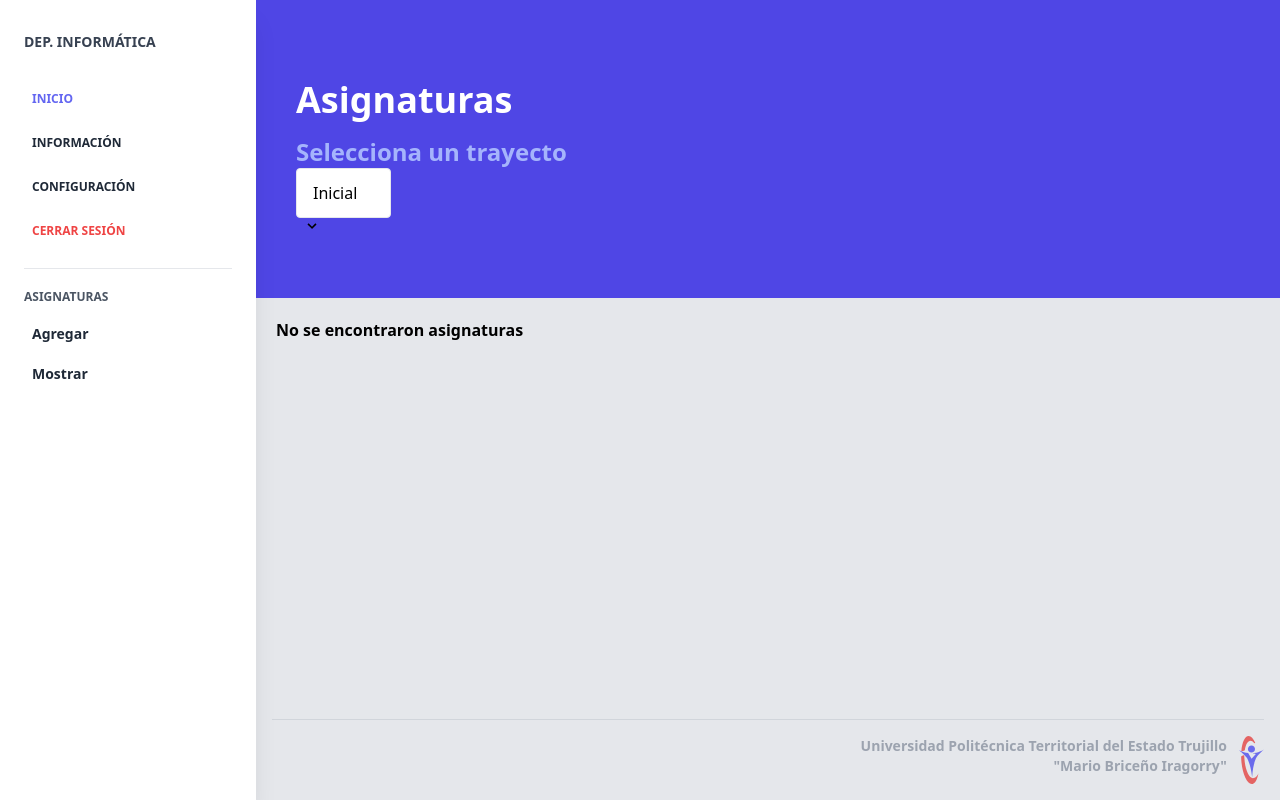
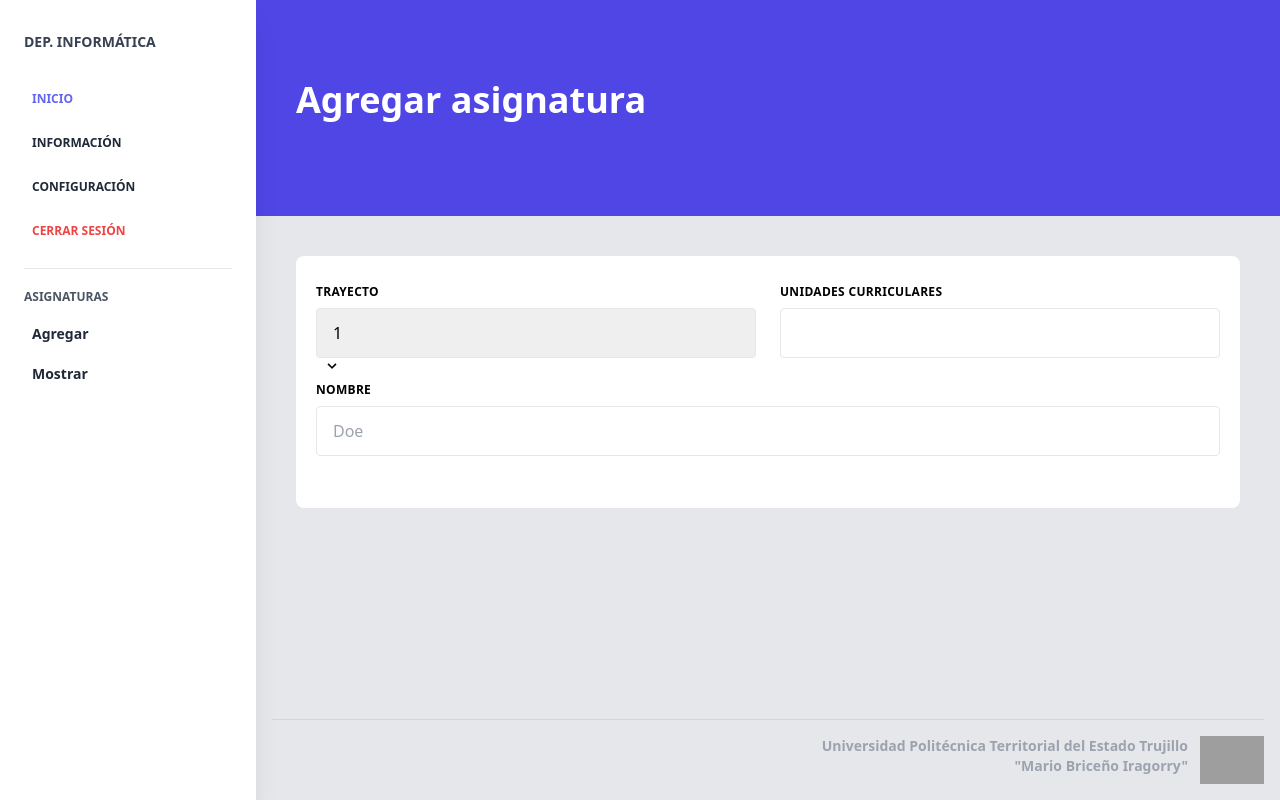
Before and after one commit to JhormaMalave/upttmbi-app, a React (Create React App) app: page /subjects/new in a window 1280 px wide. Before the commit this address led to /subjects. Built offline with nearby package versions, Linux system fonts and the light colour scheme; grey boxes are pictures that could not be loaded.

Commit message:
The subjects form was created and the subject view was improved

```diff
--- a/src/components/department/Sidebar.js
+++ b/src/components/department/Sidebar.js
@@ -112,7 +112,7 @@ const Sidebar = () => {
               <li className="inline-flex">
                 <Link
                   className="text-gray-800 hover:text-gray-600 text-sm block mb-4 no-underline font-semibold"
-                  to="/"
+                  to="/subjects/new"
                 >
                   <i className="fas fa-paint-brush mr-2 text-gray-500 text-base"></i> Agregar
                 </Link>
--- /dev/null
+++ b/src/components/department/subjects/Form.js
@@ -0,0 +1,43 @@
+import React from 'react'
+
+const Form = () => {
+  return (
+    <div className="flex flex-col my-2">
+      <div className="-mx-3 md:flex mb-6">
+        <div className="md:w-1/2 px-3 mb-6 md:mb-0">
+          <label className="block uppercase tracking-wide text-grey-darker text-xs font-bold mb-2" for="grid-state">
+            Trayecto
+          </label>
+          <div className="relative">
+            <select className="block appearance-none w-full bg-grey-lighter border border-grey-lighter text-grey-darker py-3 px-4 pr-8 rounded" id="grid-state">
+              <option>1</option>
+              <option>2</option>
+              <option>3</option>
+            </select>
+            <div className="pointer-events-none absolute pin-y pin-r flex items-center px-2 text-grey-darker">
+              <svg className="h-4 w-4" xmlns="http://www.w3.org/2000/svg" viewBox="0 0 20 20"><path d="M9.293 12.95l.707.707L15.657 8l-1.414-1.414L10 10.828 5.757 6.586 4.343 8z"/></svg>
+            </div>
+          </div>
+
+
+        </div>
+        <div className="md:w-1/2 px-3">
+          <label className="block uppercase tracking-wide text-grey-darker text-xs font-bold mb-2" for="grid-last-name">
+            Unidades curriculares
+          </label>
+          <input className="appearance-none block w-full bg-grey-lighter text-grey-darker border border-grey-lighter rounded py-3 px-4" id="grid-last-name" type="text" />
+        </div>
+      </div>
+      <div className="-mx-3 md:flex mb-6">
+        <div className="md:w-full px-3">
+          <label className="block uppercase tracking-wide text-grey-darker text-xs font-bold mb-2" for="grid-last-name">
+            Nombre
+          </label>
+          <input className="appearance-none block w-full bg-grey-lighter text-grey-darker border border-grey-lighter rounded py-3 px-4" id="grid-last-name" type="text" placeholder="Doe" />
+        </div>
+      </div>
+    </div>
+  );
+}
+
+export default Form;
--- a/src/routers/DepartmentRouter.js
+++ b/src/routers/DepartmentRouter.js
@@ -6,6 +6,7 @@ import {
 import Footer from '../components/department/Footer';
 import SideBar from '../components/department/Sidebar';
 import SectionScreen from '../screens/department/SectionsScreen';
+import SubjectAddScreen from '../screens/department/subjects/SubjectAddScreen';
 import SubjectScreen from '../screens/department/subjects/SubjectScreen';
 import SubjectsScreen from '../screens/department/subjects/SubjectsScreen';
 
@@ -17,8 +18,9 @@ const DepartmentRouter = () => {
             <div className="min-h-screen relative md:ml-64 bg-gray-200 flex flex-col justify-between">
                 <main className="app-main">
                     <Switch>
+                        <Route path="/subjects/new" component={ SubjectAddScreen } />
+                        <Route path="/subjects/:subjectId" component={ SubjectScreen } />
                         <Route exact path="/subjects" component={ SubjectsScreen } />
-                        <Route path="/subjects/:subjectId" component={ SubjectScreen } />
                         <Route path="/sections" component={ SectionScreen } />
                     </Switch>
                 </main>
--- /dev/null
+++ b/src/screens/department/subjects/SubjectAddScreen.js
@@ -0,0 +1,22 @@
+import React from 'react'
+import { getSubjectById } from '../../../selectors/getSubjectById';
+import { Redirect, useParams, Link } from 'react-router-dom'
+import Form from '../../../components/department/subjects/Form';
+
+const SubjectAddScreen = () => {
+
+  return (
+    <>
+      <div className="relative bg-indigo-600 md:pt-20 pb-20 pt-12">
+        <div className="px-4 md:px-10 mx-auto w-full">
+          <h1 className="font-bold text-4xl text-white pb-4">Agregar asignatura</h1>
+        </div>
+      </div>
+      <div className="bg-white p-5 m-10 rounded-lg ">
+        <Form />
+      </div>
+    </>
+  )
+}
+
+export default SubjectAddScreen;
--- a/src/screens/department/subjects/SubjectScreen.js
+++ b/src/screens/department/subjects/SubjectScreen.js
@@ -1,6 +1,6 @@
 import React, {useMemo} from 'react'
 import { getSubjectById } from '../../../selectors/getSubjectById';
-import { Redirect, useParams } from 'react-router-dom'
+import { Redirect, useParams, Link } from 'react-router-dom'
 
 const SubjectScreen = () => {
   const { subjectId } = useParams();
@@ -11,12 +11,46 @@ const SubjectScreen = () => {
   }
 
   return (
-    <div className="relative bg-indigo-600 md:pt-20 pb-20 pt-12">
-      <div className="px-4 md:px-10 mx-auto w-full">
-        <h1 className="font-bold text-4xl text-white pb-4">{subject.name}</h1>
-        <h2 className="font-bold text-2xl text-indigo-300">Selecciona un trayecto</h2>
+    <>
+      <div className="relative bg-indigo-600 md:pt-20 pb-20 pt-12">
+        <div className="px-4 md:px-10 mx-auto w-full">
+          <h1 className="font-bold text-4xl text-white pb-4">{subject.name}</h1>
+          <div>
+            <Link className="text-white flex" to="/subjects/:idSubject/edit">
+              <svg className="w-4 mr-2" xmlns="http://www.w3.org/2000/svg" fill="none" viewBox="0 0 24 24" stroke="currentColor"><path strokeLinecap="round" strokeLinejoin="round" strokeWidth={2} d="M11 5H6a2 2 0 00-2 2v11a2 2 0 002 2h11a2 2 0 002-2v-5m-1.414-9.414a2 2 0 112.828 2.828L11.828 15H9v-2.828l8.586-8.586z" /></svg>
+              <p>Modificar</p>
+            </Link>
+            <Link className="text-white flex" to="/subjects/:idSubject/edit">
+              <svg className="w-4 mr-2" xmlns="http://www.w3.org/2000/svg" fill="none" viewBox="0 0 24 24" stroke="currentColor">
+                <path strokeLinecap="round" strokeLinejoin="round" strokeWidth={2} d="M19 7l-.867 12.142A2 2 0 0116.138 21H7.862a2 2 0 01-1.995-1.858L5 7m5 4v6m4-6v6m1-10V4a1 1 0 00-1-1h-4a1 1 0 00-1 1v3M4 7h16" />
+              </svg>
+              <p>Eliminar</p>
+            </Link>
+          </div>
+        </div>
       </div>
-    </div>
+      <div className="bg-white p-5 m-10 rounded-lg ">
+        <h2 className="font-bold text-2xl pb-4 text-red-400 text-center">Información de la asignatura</h2>
+        <div className="grid md:grid-cols-3 gap-4 sm:grid-cols-2">
+          <div>
+            <h3 className="font-bold">Carrera:</h3>
+            <p>Informática</p>
+          </div>
+          <div>
+            <h3 className="font-bold">Nombre:</h3>
+            <p>{subject.name}</p>
+          </div>
+          <div>
+            <h3 className="font-bold">Trayecto:</h3>
+            <p>{subject.traject}</p>
+          </div>
+          <div>
+            <h3 className="font-bold">Unidades curriculares:</h3>
+            <p>{subject.uc}</p>
+          </div>
+        </div>
+      </div>
+    </>
   )
 }
 
```
